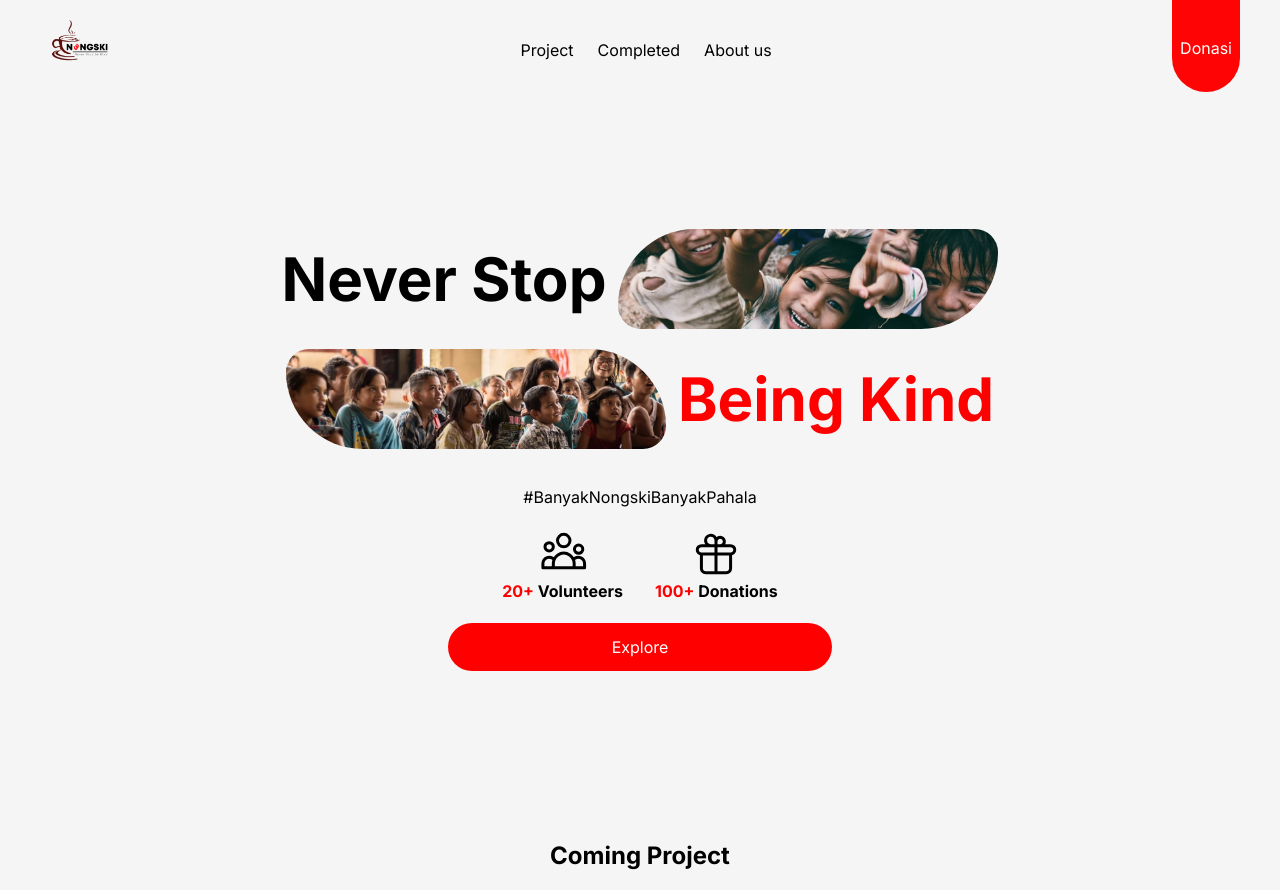
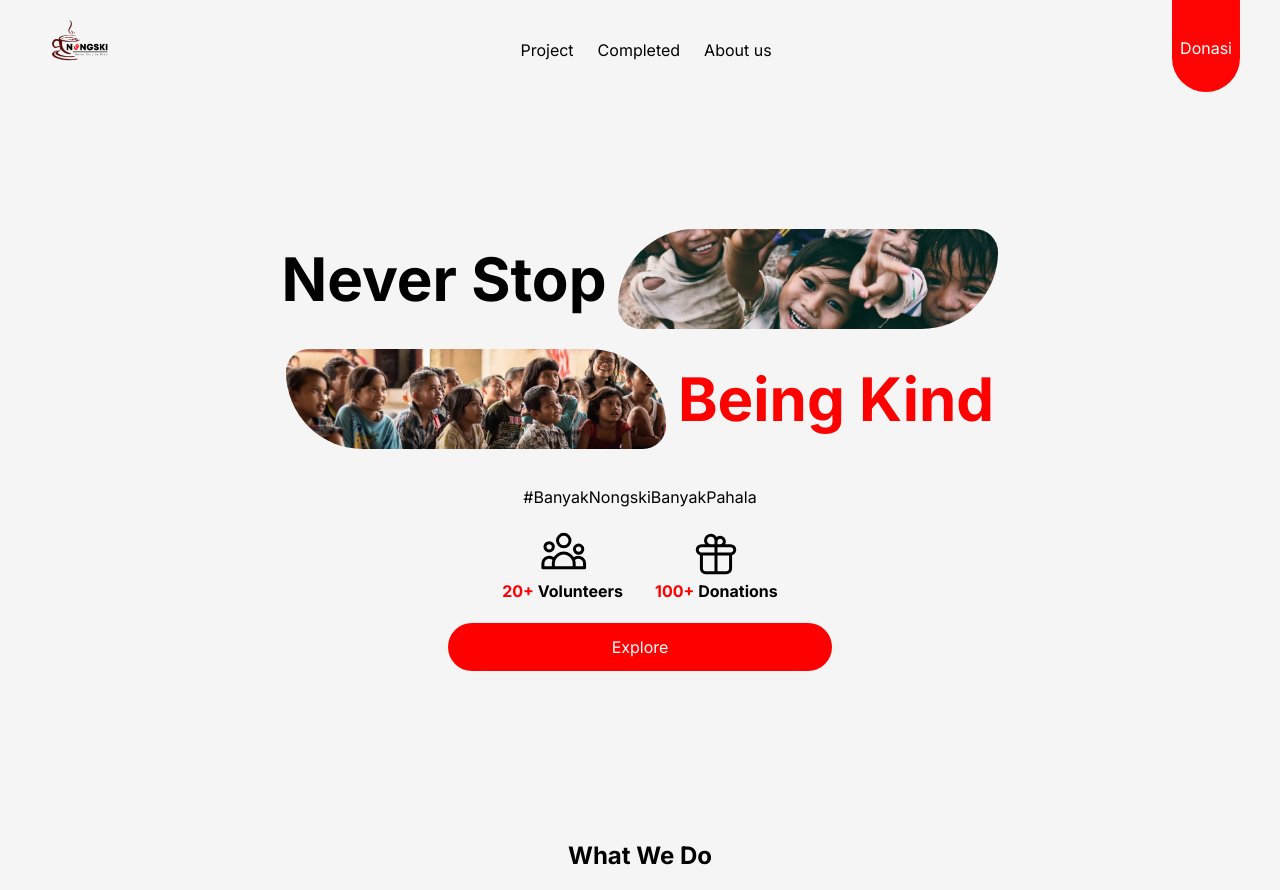
Before and after one commit to waidzk/nongski-page, a Next.js app: page / in a window 1280 px wide. Shown: the top 890 px of the page. Built offline with nearby package versions, Linux system fonts and the light colour scheme.

Commit message:
disable coming project section

```diff
--- a/app/page.tsx
+++ b/app/page.tsx
@@ -1,6 +1,6 @@
 import Navbar from "./components/Navbar";
 import AboutUs from "./sections/AboutUs";
-import ComingProject from "./sections/ComingProject";
+// import ComingProject from "./sections/ComingProject";
 import Hero from "./sections/Hero";
 import MissionCompleted from "./sections/MissionCompleted";
 import Process from "./sections/Process";
@@ -15,7 +15,7 @@ export default function Home() {
         <Hero />
       </header>
       <main className="m-0 p-0 w-full">
-        <ComingProject />
+        {/* <ComingProject /> */}
         <WhatWeDo />
         <Process />
         <MissionCompleted />
```
